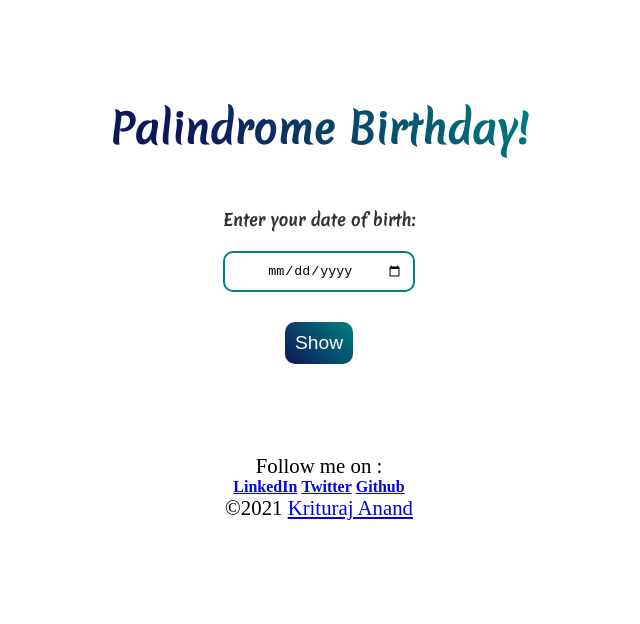
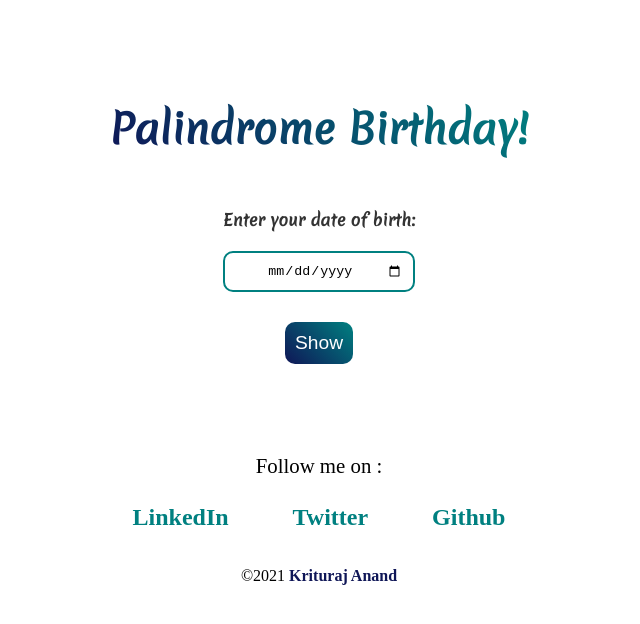
Before and after one commit to kjais1720/Palindrome-Birthday, a plain HTML site: page index.html in a window 1280 px wide. Shown: the whole page, without its empty margins (321-961 px from the left). Drawn offline with Linux system fonts and the light colour scheme.

Commit message:
Update style.css

```diff
--- a/style.css
+++ b/style.css
@@ -115,35 +115,43 @@ h2#result{
     margin: 30px;
 }
 
-@keyframes fluidBG {
-    0%{
-        background-image: linear-gradient(45deg, #0f1657 20%, #008080);
+footer{
+    min-height: 25vh;
+    position: relative;
+    font-family: 'Montseerrat Alternates',serif;
 }
-    10%{
-        background-image: linear-gradient(45deg, #0f1657 40%, #008080);
+.footer-links{
+    display: flex;
+    gap: 5vw;
+    justify-content: center;
+    align-items: center;
+    margin: 2% auto;
 }
-    22%{
-        background-image: linear-gradient(45deg, #0f1657 60%, #008080);
+footer a{
+    text-decoration: none;
+    color: #008080;
+    font-weight: 800;
+    font-size: 1.5rem;
+    padding-bottom: 10px;
+    transition: all ease 0.5s;
 }
-    33%{
-        background-image: linear-gradient(45deg, #0f1657 80%, #008080);
+
+footer a:hover{
+    transform: scale(1.1);
+    color: #0f1657;
 }
-    44%{
-        background-image: linear-gradient(45deg, #0f1657 100%, #008080);
+
+#copyright{
+    font-size: 1rem;
 }
-    55%{
-        background-image: linear-gradient(45deg, #0f1657 80%, #008080);
+
+#copyright a{
+    font-size: 1rem;
+    text-decoration: none;
+    color: #0f1657;
 }
-    66%{
-        background-image: linear-gradient(45deg, #0f1657 60%, #008080);
+
+#copyright a:hover{
+    transform: scale(1.5);
+    color: #008080;
 }
-    77%{
-        background-image: linear-gradient(45deg, #0f1657 40%, #008080);
-    }
-    88%{
-        background-image: linear-gradient(45deg, #008080 20%, #0f1657);
-    }
-    100%{
-        background-image: linear-gradient(45deg, #008080 0%, #0f1657);
-    }
-}
```
Lines whose indentation alone changed are shown as unchanged.
